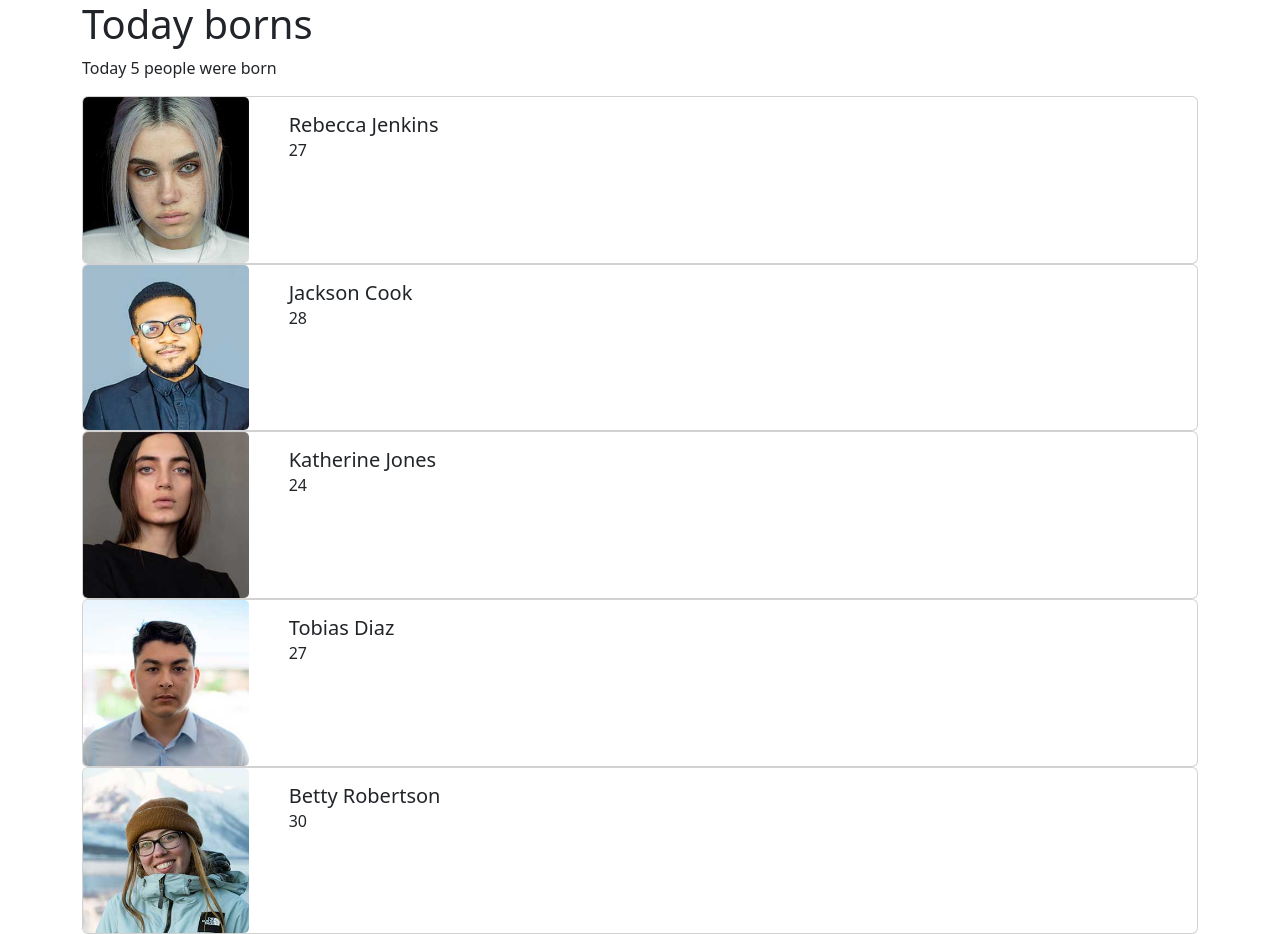
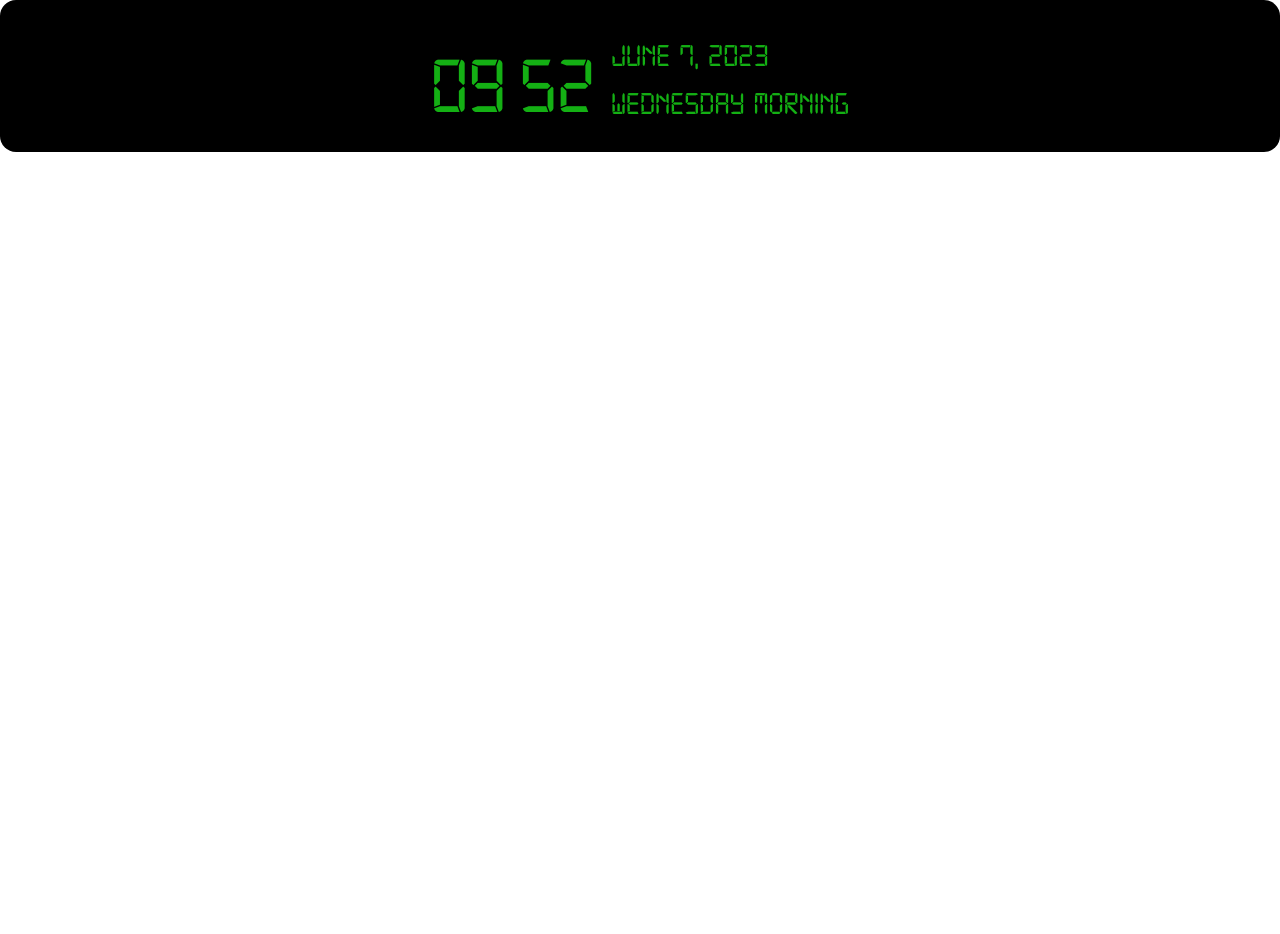
Before and after one commit to bayramsoltan/react-playground, a React (Create React App) app in the folder exercises/: page / in a window 1280 px wide. After the commit the page ends 800 px from the top, so only its background shows below. Built offline with nearby package versions, Linux system fonts and the light colour scheme.

Commit message:
useEffect Hook

```diff
--- a/exercises/src/App.js
+++ b/exercises/src/App.js
@@ -26,6 +26,9 @@ import Stateless from "./components/15-useState/stateless";
 import State from "./components/15-useState/state";
 import Counter from "./components/16-counter/counter";
 import Birthday from "./components/17-birthday/birthday";
+import ProgressBarExample from "./components/17-progress-bar/progressbar";
+import UseEffect from "./components/18-useEffect/useeffect";
+import Clock3 from "./components/19-clock3/Clock3";
 
 
 const App = () => {
@@ -57,10 +60,15 @@ const App = () => {
   <JSX7/>
   <Stateless/>
   <State/>
-  <Counter/>*/}
+  <Counter/>
+  <Birthday/>
+  <ProgressBarExample/>
+  <UseEffect/>
 
+*/}
 
-  <Birthday/>
+<Clock3/>
+
 
 
 
--- a/exercises/src/components/17-birthday/birthday.js
+++ b/exercises/src/components/17-birthday/birthday.js
@@ -1,12 +1,17 @@
 import React from 'react'
 import data from "./people.json";
 import { useState } from 'react';
-import { Container } from 'react-bootstrap';
+import { Button, Container } from 'react-bootstrap';
 import PersonCard from './personCard';
 
 const Birthday = () => {
 
     const [people, setPeople] = useState(data);
+
+    const deletePerson = (id) =>{
+        const arr = people.filter((item)=> item.id !== id);
+        setPeople(arr);
+    }
 
   return (
 
@@ -14,7 +19,10 @@ const Birthday = () => {
 <h1>Today borns</h1>
 <p>Today {people.length} people were born</p>
 
-{people.map((item)=><PersonCard {...item} key={item.id}/>)}
+{people.map((item)=><PersonCard {...item} key={item.id} deletePerson={deletePerson}/>)}
+
+<Button variant="danger" onClick={()=>setPeople([])}>Clear All</Button>
+<Button variant='success' onClick={()=> setPeople(data)} className='mx-2'>Reload</Button>
 </Container>
 
   )
--- a/exercises/src/components/17-birthday/personCard.js
+++ b/exercises/src/components/17-birthday/personCard.js
@@ -1,20 +1,21 @@
 import React from 'react'
 import { Card, Col, Row } from 'react-bootstrap'
-
-const PersonCard = ({image,name,age}) => {
+import {FaTrash} from "react-icons/fa"
+const PersonCard = ({image,name,age,deletePerson,id}) => {
   return (
-    <Card>
+    <Card className='mb-5 position-realtive'>
       <Row>
         <Col md={2}>
           <Card.Img src={require(`./images/${image}`)} />
         </Col>
         <Col md={10}>
           <Card.Body>
-            <Card.Title>{name}</Card.Title>
+            <Card.Title className="fs-1">{name}</Card.Title>
             <Card.Subtitle>{age}</Card.Subtitle>
           </Card.Body>
         </Col>
       </Row>
+      <span className='position-absolute end-0 bottom-0 me-2 mb-2 text-danger' onClick={()=>deletePerson(id)}><FaTrash/></span>
     </Card>
   )
 }
--- /dev/null
+++ b/exercises/src/components/17-progress-bar/progressbar.js
@@ -0,0 +1,31 @@
+import { useState } from 'react';
+import { Button, ButtonGroup, ProgressBar } from 'react-bootstrap';
+
+function ProgressBarExample() {
+
+
+const [derece, setDerece] = useState(0)
+
+
+
+const handleClick = (val) => {
+    if (val < 0) val = 0;
+    if (val > 100) val = 100;
+    setDerece(val);
+  };
+
+  return (
+    <>
+    <ButtonGroup className='m-5'>
+        <Button variant='info' onClick={()=>handleClick(derece+10)}>
+            +
+        </Button>
+        <Button variant='danger' onClick={()=>handleClick(derece-10)}>
+            -
+        </Button>
+        </ButtonGroup>
+      <ProgressBar now={derece} label={`${derece}%`} />;
+    </>)
+}
+
+export default ProgressBarExample;
--- /dev/null
+++ b/exercises/src/components/18-useEffect/useeffect.js
@@ -0,0 +1,47 @@
+import React, { useEffect, useState } from 'react'
+import { Button } from 'react-bootstrap';
+
+const UseEffect = ({id}) => {
+    const [message, setMessage] = useState("");
+    const [error, setError] = useState("");
+
+console.log("bu satir render ve re-render ve alltaki return kismi render olamdan once calisiyor");
+
+
+//! MOUNTING
+useEffect(()=>{
+    console.log("MOUNTING: bu satir sadece render da calisir");
+// !UNMOUNTING
+    return ()=>{
+        console.log("UNMOUNTING: bu bolum component hafizadan atilmadan calisir");
+    }
+},[]);
+
+
+//! UPDATING
+useEffect(()=>{
+    console.log("bu satir render ve re-render ve alltaki return kismi render olduktan sonra calisiyor");
+})
+
+
+//! UPDATING
+useEffect(()=>{
+    console.log("UPDATING: bu bolumdeki alt taraftaki yazilan dependency degismesi durumunda calisir");
+},[message, id]);
+
+
+
+
+
+
+  return (
+    <div>
+        <div>{message} - {error}</div>
+        <Button variant='success' onClick={()=>setMessage("Hello")}>Set Message</Button>
+        <Button variant='danger' onClick={()=>setError("Some Errors")}>Throw Error</Button>
+    </div>
+
+  )
+}
+
+export default UseEffect
--- /dev/null
+++ b/exercises/src/components/19-clock3/Clock3.js
@@ -0,0 +1,60 @@
+import React, { useEffect, useState } from 'react'
+import "./Clock3.scss";
+import moment from 'moment';
+
+const Clock3 = (props) => {
+
+const [dateTime, setDateTime] = useState(moment());
+
+    const digitalTime = moment();
+    const time = digitalTime.format("HH:mm")
+    const date = digitalTime.format("LL");
+    const day = digitalTime.format("dddd");
+    const hour = digitalTime.format("HH");
+    const minute = digitalTime.format("mm")
+    const second = digitalTime.format("ss");
+
+    let message = "";
+
+    // console.log(props)
+    const {textColor,bgColor} = props;
+    if(hour>=7 && hour<11){
+        message = "morning";
+    }
+    else if(hour>=11 && hour<14){
+        message = "NOON";
+    }
+    else if(hour>=14 && hour<17){
+            message = "afternoon";
+    }
+    else if(hour>=17 && hour<22){
+        message = "Evening";
+    }else{
+        message = "NIGHT";
+    }
+
+// console.log(time);
+useEffect(()=>{
+
+    const timer = setInterval(()=>{
+        setDateTime(moment());
+    },1000)
+
+return()=>{
+clearInterval(timer);
+}
+},[])
+
+
+
+  return (
+<div className='clock-container' style={{backgroundColor:bgColor}}>
+        <div className="time">{hour}<span style={{opacity:second % 2 === 0 ? 1 : 0}}>:</span>{minute}</div>
+        <div>
+            <div className='date'>{date}</div>
+            <div className='day'>{day} {message}</div>
+        </div>
+    </div>
+  )
+}
+export default Clock3
--- /dev/null
+++ b/exercises/src/components/19-clock3/Clock3.scss
@@ -0,0 +1,20 @@
+@font-face {
+    font-family: "digital";
+    src: url("./digital-7.ttf");
+}
+.clock-container{
+    font-family: digital;
+    background-color: rgb(0, 0, 0);
+    color: rgb(20, 176, 20);
+    border-radius: 1rem;
+    padding: 1rem;
+    font-size: 2rem;
+    display: flex;
+    justify-content: center;
+    align-items: center;
+    gap: 1rem;
+
+    .time{
+        font-size: 5rem;
+    }
+}
```
Also changed, not shown: exercises/src/components/19-clock3/digital-7.ttf (added).
